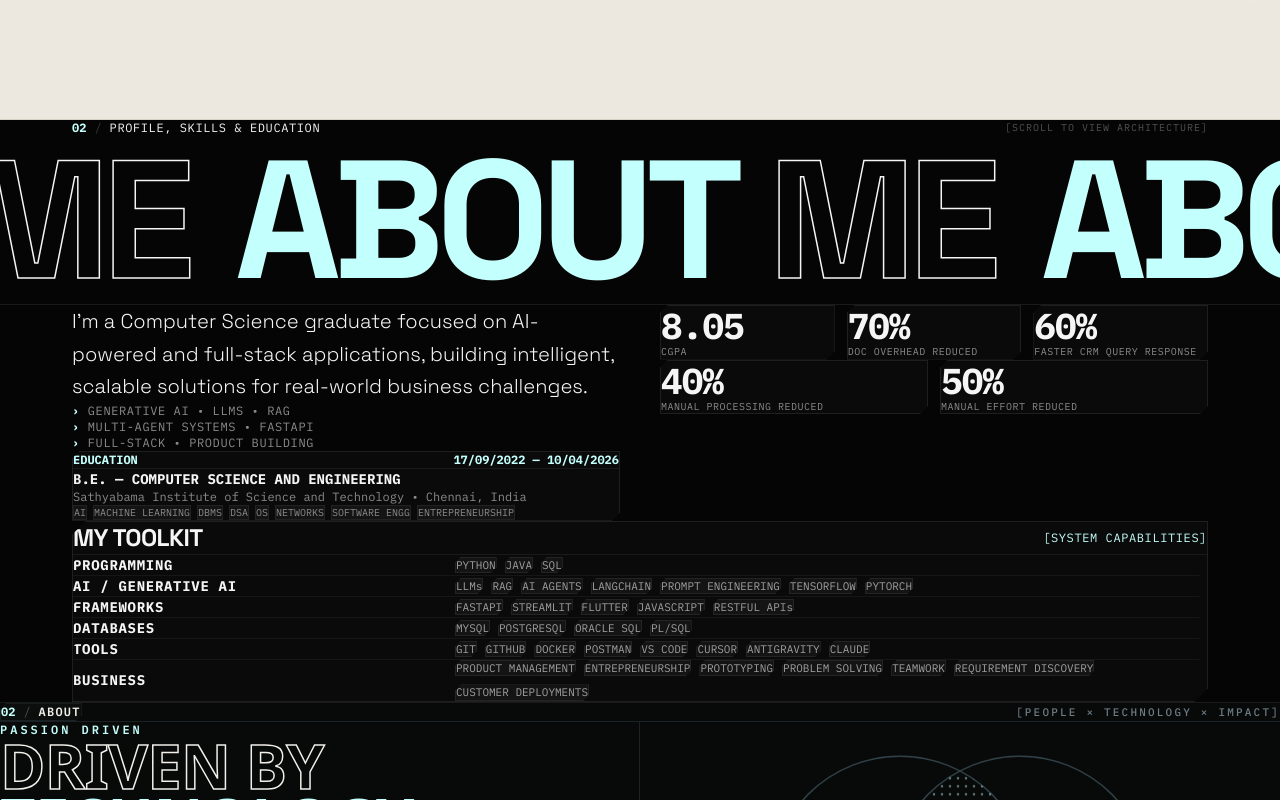
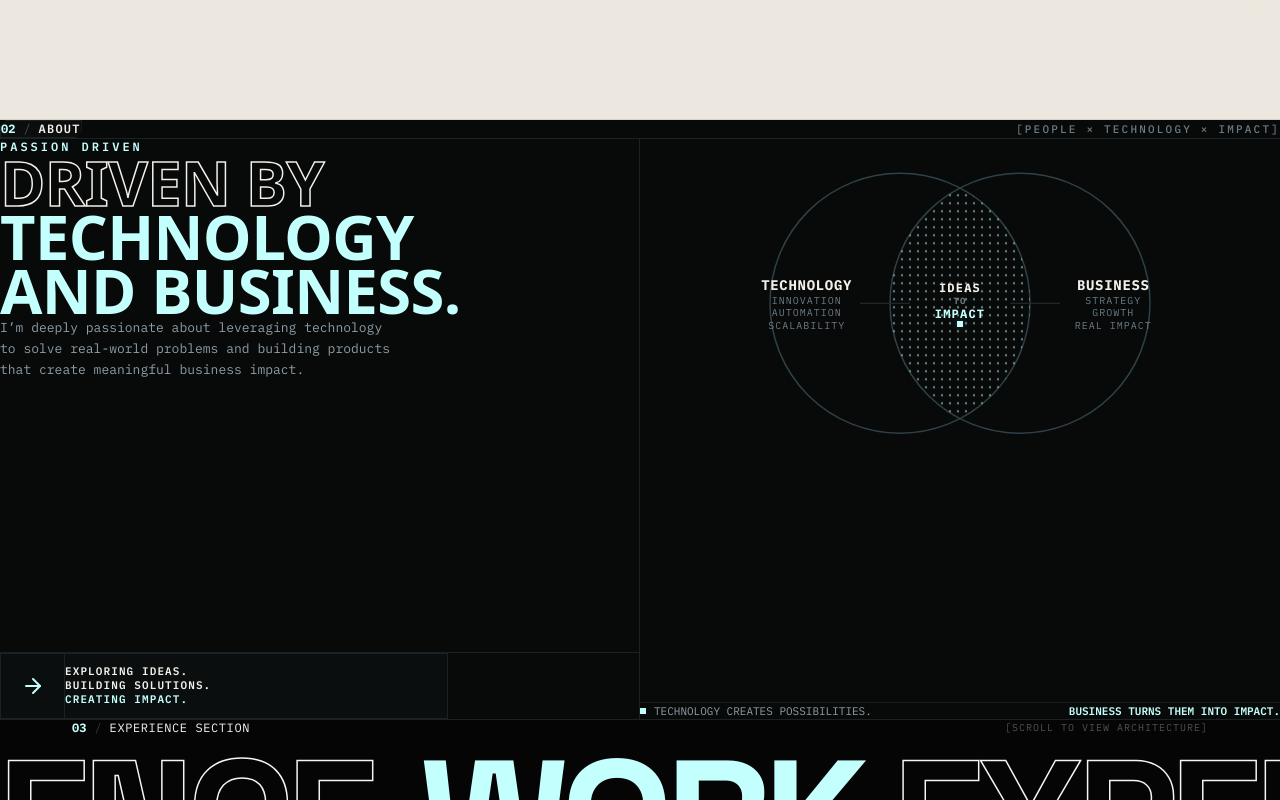
Before and after one commit to nithinag/NITHIN-portfolio, a Next.js app: page / in a window 1280 px wide. Shown: the part 1020-1820 px from the top of the page. Built offline with nearby package versions, Linux system fonts and the light colour scheme.

Commit message:
feat: simplify About section to clean Technology & Business Venn diagram section

```diff
--- a/src/app/page.tsx
+++ b/src/app/page.tsx
@@ -1,7 +1,6 @@
 import Hero from "@/components/hero/Hero";
 import CompanyMarquee from "@/components/sections/CompanyMarquee";
 import AboutMe from "@/components/sections/AboutMe";
-import TechnologyAndBusiness from "@/components/sections/TechnologyAndBusiness";
 import WorkExperience from "@/components/sections/WorkExperience";
 import FeaturedWork from "@/components/sections/FeaturedWork";
 import InDepthLook from "@/components/sections/InDepthLook";
@@ -18,11 +17,8 @@ export default function Home() {
       {/* COMPANY MARQUEE */}
       <CompanyMarquee />
 
-      {/* 02. ABOUT SECTION (PROFILE, STATS, EDUCATION, TOOLKIT) */}
+      {/* 02. ABOUT SECTION (TECHNOLOGY × BUSINESS) */}
       <AboutMe />
-
-      {/* TECHNOLOGY & BUSINESS VENN DIAGRAM ARCHITECTURE */}
-      <TechnologyAndBusiness />
 
       {/* 03. EXPERIENCE SECTION */}
       <WorkExperience />
--- a/src/components/sections/AboutMe.tsx
+++ b/src/components/sections/AboutMe.tsx
@@ -1,137 +1,206 @@
 "use client";
 
-import { portfolioData } from "@/data/portfolioData";
-import GiantSectionBanner from "@/components/ui/GiantSectionBanner";
+import { useState } from "react";
+import { ArrowRight } from "lucide-react";
 import { usePortfolio } from "@/context/ThemeContext";
 
 export default function AboutMe() {
   const { playSound } = usePortfolio();
+  const [activeDomain, setActiveDomain] = useState<"tech" | "biz" | "overlap" | null>(null);
 
   return (
-    <section id="about" className="w-full bg-[#050505] text-[#F5F5F5] border-b border-[#1a1a1a] scroll-mt-14 md:scroll-mt-16 select-none">
-      {/* 1. Giant Marquee Section Header: ABOUT ME ABOUT ME */}
-      <GiantSectionBanner
-        number="02"
-        category="PROFILE, SKILLS & EDUCATION"
-        word1="ABOUT"
-        word2="ME"
-      />
-
-      {/* 2. Main Bio & Metrics Grid (Exact 3rd Image Reference) */}
-      <div className="portfolio-container py-12 md:py-16">
-        <div className="grid grid-cols-1 lg:grid-cols-12 gap-10 items-start">
-          {/* Left: Bio, Focus Areas & Education */}
-          <div className="lg:col-span-6 space-y-6">
-            <p className="text-base sm:text-lg md:text-xl text-[#F5F5F5] leading-relaxed font-light">
-              {portfolioData.personal.bioShort}
-            </p>
-
-            {/* Focus Tags */}
-            <div className="pt-2 space-y-2 font-mono-code text-xs text-[#8B8B8B] tracking-wider">
-              {portfolioData.personal.focusTags.map((tag, i) => (
-                <div key={i} className="flex items-center gap-2">
-                  <span className="text-[var(--accent-theme)] font-bold">›</span>
-                  <span>{tag}</span>
-                </div>
-              ))}
+    <section
+      id="about"
+      className="w-full bg-[#080909] text-[#F2F0EA] border-b border-[#1b2226] select-none scroll-mt-14 md:scroll-mt-16 overflow-hidden"
+    >
+      {/* 1. Header Bar */}
+      <div className="w-full border-b border-[#1b2226] px-4 sm:px-8 md:px-12 lg:px-16 py-3.5 flex items-center justify-between font-mono-code text-[11px] sm:text-xs">
+        <div className="flex items-center gap-2 px-3 py-1 border border-[#1b2226] bg-[#0c0e0e] text-[#F2F0EA] clip-chamfer-btn">
+          <span className="font-bold text-[var(--accent-theme)]">02</span>
+          <span className="text-[#445258]">/</span>
+          <span className="tracking-widest font-semibold uppercase">ABOUT</span>
         </div>
 
-            {/* Education Card */}
-            <div className="p-6 bg-[#0a0a0a] border border-[#1f1f1f] clip-chamfer space-y-3 font-mono-code text-xs mt-4">
-              <div className="flex items-center justify-between border-b border-[#1a1a1a] pb-2 text-[var(--accent-theme)] font-bold">
-                <span>EDUCATION</span>
-                <span>17/09/2022 — 10/04/2026</span>
+        <div className="tracking-[0.2em] text-[#6b7c85] text-[10px] sm:text-[11px] uppercase font-medium">
+          [PEOPLE × TECHNOLOGY × IMPACT]
         </div>
-              <div className="text-sm font-bold text-[#F5F5F5]">
-                B.E. — COMPUTER SCIENCE AND ENGINEERING
       </div>
-              <div className="text-[#8B8B8B]">
-                Sathyabama Institute of Science and Technology • Chennai, India
+
+      {/* 2. Main 2-Zone Grid (Left: Display Typography, Right: Expanded Venn Diagram) */}
+      <div className="w-full grid grid-cols-1 lg:grid-cols-12 min-h-[520px] xl:min-h-[580px]">
+        {/* Left Column (50%): Typography & Statement */}
+        <div className="lg:col-span-6 border-b lg:border-b-0 lg:border-r border-[#1b2226] p-6 sm:p-10 md:p-12 xl:p-14 flex flex-col justify-between space-y-8">
+          <div className="space-y-4">
+            <div className="font-mono-code text-[11px] sm:text-xs font-semibold text-[var(--accent-theme)] tracking-[0.25em] uppercase">
+              PASSION DRIVEN
             </div>
-              <div className="pt-2 text-[10px] text-[#666] flex flex-wrap gap-1.5 uppercase">
-                {["AI", "MACHINE LEARNING", "DBMS", "DSA", "OS", "NETWORKS", "SOFTWARE ENGG", "ENTREPRENEURSHIP"].map((s) => (
-                  <span key={s} className="px-2 py-0.5 bg-[#141414] border border-[#222] text-[#8B8B8B]">
-                    {s}
-                  </span>
-                ))}
+
+            <div className="space-y-0 leading-[0.88] tracking-[-0.04em] font-sans">
+              <div
+                className="text-[clamp(2.4rem,4.8vw,4.8rem)] font-black uppercase text-transparent"
+                style={{ WebkitTextStroke: "1.5px #F2F0EA" }}
+              >
+                DRIVEN BY
+              </div>
+              <div className="text-[clamp(2.4rem,4.8vw,4.8rem)] font-black uppercase text-[var(--accent-theme)] transition-colors duration-300">
+                TECHNOLOGY
+              </div>
+              <div className="text-[clamp(2.4rem,4.8vw,4.8rem)] font-black uppercase text-[var(--accent-theme)] transition-colors duration-300">
+                AND BUSINESS.
+              </div>
+            </div>
+
+            <p className="font-mono-code text-xs sm:text-[13px] text-[#8e9fa8] leading-relaxed max-w-lg pt-1 font-light">
+              I’m deeply passionate about leveraging technology <br className="hidden sm:inline" />
+              to solve real-world problems and building products <br className="hidden sm:inline" />
+              that create meaningful business impact.
+            </p>
+          </div>
+
+          {/* Bottom Left Statement Box */}
+          <div className="pt-4 border-t border-[#1b2226]">
+            <div className="flex items-center border border-[#1b2226] bg-[#0b0e0f] w-full max-w-md">
+              <div className="w-14 sm:w-16 h-14 sm:h-16 flex items-center justify-center border-r border-[#1b2226] text-[var(--accent-theme)] shrink-0">
+                <ArrowRight className="w-5 h-5 sm:w-6 sm:h-6" />
+              </div>
+
+              <div className="px-4 sm:px-6 py-2 font-mono-code text-[10px] sm:text-[11px] text-[#F2F0EA] tracking-widest font-semibold uppercase leading-tight space-y-0.5">
+                <p>EXPLORING IDEAS.</p>
+                <p>BUILDING SOLUTIONS.</p>
+                <p className="text-[var(--accent-theme)]">CREATING IMPACT.</p>
+              </div>
             </div>
           </div>
         </div>
 
-          {/* Right: 5 Metric Cards (Exact 3rd Image Reference) */}
-          <div className="lg:col-span-6">
-            <div className="grid grid-cols-1 sm:grid-cols-3 gap-3">
-              {/* Row 1: 3 cards (8.05 CGPA, 70%, 60%) */}
-              {portfolioData.personal.stats.slice(0, 3).map((stat, i) => (
+        {/* Right Column (50%): Fully Expanded Venn Diagram */}
+        <div className="lg:col-span-6 p-6 sm:p-10 md:p-12 flex flex-col justify-between items-center bg-[#080909] relative">
+          <div className="w-full max-w-[460px] aspect-[1.4/1] relative flex items-center justify-center my-auto">
+            <svg
+              viewBox="0 0 460 320"
+              className="w-full h-full text-[#304047]"
+              fill="none"
+              xmlns="http://www.w3.org/2000/svg"
+            >
+              <defs>
+                <pattern id="techBizLens" x="0" y="0" width="8" height="8" patternUnits="userSpaceOnUse">
+                  <circle cx="4" cy="4" r="1.2" fill="#C3FFFC" opacity="0.65" />
+                </pattern>
+                <clipPath id="techCircleClip">
+                  <circle cx="170" cy="160" r="130" />
+                </clipPath>
+              </defs>
+
+              {/* Left Circle Outline */}
+              <circle
+                cx="170"
+                cy="160"
+                r="130"
+                stroke="currentColor"
+                strokeWidth="1.5"
+                className={`transition-colors duration-300 ${
+                  activeDomain === "tech" ? "stroke-[var(--accent-theme)]" : "stroke-[#304047]"
+                }`}
+              />
+
+              {/* Right Circle Outline */}
+              <circle
+                cx="290"
+                cy="160"
+                r="130"
+                stroke="currentColor"
+                strokeWidth="1.5"
+                className={`transition-colors duration-300 ${
+                  activeDomain === "biz" ? "stroke-[var(--accent-theme)]" : "stroke-[#304047]"
+                }`}
+              />
+
+              {/* Overlap Lens Fill */}
+              <g clipPath="url(#techCircleClip)">
+                <circle
+                  cx="290"
+                  cy="160"
+                  r="130"
+                  fill="url(#techBizLens)"
+                  className={`transition-opacity duration-300 ${
+                    activeDomain === "overlap" ? "opacity-100" : "opacity-75"
+                  }`}
+                />
+              </g>
+
+              {/* Connecting Lines */}
+              <line x1="130" y1="160" x2="180" y2="160" stroke="#223036" strokeWidth="1" />
+              <line x1="280" y1="160" x2="330" y2="160" stroke="#223036" strokeWidth="1" />
+            </svg>
+
+            {/* Typography Overlay */}
+            <div className="absolute inset-0 flex items-center justify-between pointer-events-auto px-4 sm:px-8">
+              {/* Left Domain: TECHNOLOGY */}
               <div
-                  key={i}
-                  className="p-5 bg-[#0a0a0a] border border-[#1f1f1f] hover:border-[var(--accent-theme)] transition-colors group clip-chamfer"
+                onMouseEnter={() => {
+                  setActiveDomain("tech");
+                  playSound("hover");
+                }}
+                onMouseLeave={() => setActiveDomain(null)}
+                className="w-1/3 flex flex-col items-center justify-center text-center cursor-pointer select-none space-y-1 z-10"
               >
-                  <div className="text-2xl sm:text-3xl lg:text-4xl font-black text-[#F5F5F5] group-hover:text-[var(--accent-theme)] transition-colors font-mono-code tracking-tight">
-                    {stat.value}
+                <div className="font-mono-code text-xs sm:text-sm font-black tracking-wider uppercase text-[#F2F0EA]">
+                  TECHNOLOGY
                 </div>
-                  <div className="font-mono-code text-[10px] text-[#8B8B8B] uppercase tracking-wider mt-2 leading-tight">
-                    {stat.label}
+                <div className="font-mono-code text-[9px] sm:text-[10px] text-[#6b7c85] uppercase tracking-widest leading-tight space-y-0.5">
+                  <p>INNOVATION</p>
+                  <p>AUTOMATION</p>
+                  <p>SCALABILITY</p>
                 </div>
               </div>
-              ))}
+
+              {/* Center Overlap: IDEAS TO IMPACT */}
+              <div
+                onMouseEnter={() => {
+                  setActiveDomain("overlap");
+                  playSound("hover");
+                }}
+                onMouseLeave={() => setActiveDomain(null)}
+                className="w-1/3 flex flex-col items-center justify-center text-center cursor-pointer select-none space-y-1 z-20"
+              >
+                <div className="font-mono-code text-[11px] sm:text-xs font-black uppercase tracking-widest text-[#F2F0EA] leading-tight space-y-0.5">
+                  <p>IDEAS</p>
+                  <p className="text-[#6b7c85] text-[9px]">TO</p>
+                  <p className="text-[var(--accent-theme)]">IMPACT</p>
+                </div>
+                <div className="w-1.5 h-1.5 bg-[var(--accent-theme)] shadow-[0_0_8px_var(--accent-glow)] mt-1" />
               </div>
 
-            <div className="grid grid-cols-1 sm:grid-cols-2 gap-3 mt-3">
-              {/* Row 2: 2 cards (40%, 50%) */}
-              {portfolioData.personal.stats.slice(3, 5).map((stat, i) => (
+              {/* Right Domain: BUSINESS */}
               <div
-                  key={i}
-                  className="p-5 bg-[#0a0a0a] border border-[#1f1f1f] hover:border-[var(--accent-theme)] transition-colors group clip-chamfer"
+                onMouseEnter={() => {
+                  setActiveDomain("biz");
+                  playSound("hover");
+                }}
+                onMouseLeave={() => setActiveDomain(null)}
+                className="w-1/3 flex flex-col items-center justify-center text-center cursor-pointer select-none space-y-1 z-10"
               >
-                  <div className="text-2xl sm:text-3xl lg:text-4xl font-black text-[#F5F5F5] group-hover:text-[var(--accent-theme)] transition-colors font-mono-code tracking-tight">
-                    {stat.value}
+                <div className="font-mono-code text-xs sm:text-sm font-black tracking-wider uppercase text-[#F2F0EA]">
+                  BUSINESS
                 </div>
-                  <div className="font-mono-code text-[10px] text-[#8B8B8B] uppercase tracking-wider mt-2 leading-tight">
-                    {stat.label}
+                <div className="font-mono-code text-[9px] sm:text-[10px] text-[#6b7c85] uppercase tracking-widest leading-tight space-y-0.5">
+                  <p>STRATEGY</p>
+                  <p>GROWTH</p>
+                  <p>REAL IMPACT</p>
                 </div>
-                </div>
-              ))}
               </div>
             </div>
           </div>
 
-        {/* 3. MY TOOLKIT Section (Exact 3rd Image Reference) */}
-        <div className="mt-12 border border-[#1f1f1f] bg-[#0a0a0a] p-6 sm:p-8 md:p-10 clip-chamfer-lg">
-          <div className="flex items-center justify-between border-b border-[#1a1a1a] pb-4 mb-6">
-            <h3 className="text-xl sm:text-2xl font-black uppercase tracking-tight text-[#F5F5F5]">
-              MY TOOLKIT
-            </h3>
-            <span className="font-mono-code text-xs text-[var(--accent-theme)] uppercase tracking-wider">
-              [SYSTEM CAPABILITIES]
-            </span>
+          {/* Bottom Right Metadata */}
+          <div className="w-full flex items-center justify-between pt-4 border-t border-[#1b2226]/80 text-[10px] sm:text-[11px] font-mono-code text-[#8e9fa8]">
+            <div className="flex items-center gap-2">
+              <span className="w-1.5 h-1.5 bg-[var(--accent-theme)]" />
+              <span>TECHNOLOGY CREATES POSSIBILITIES.</span>
             </div>
-
-          <div className="divide-y divide-[#1a1a1a]">
-            {portfolioData.blueprintToolkit.map((item) => (
-              <div
-                key={item.category}
-                className="py-3.5 sm:py-4 grid grid-cols-1 md:grid-cols-12 gap-3 items-center hover:bg-[#0e0e0e] px-2 -mx-2 transition-colors clip-chamfer"
-              >
-                {/* Category Name */}
-                <div className="md:col-span-4 font-mono-code text-xs sm:text-sm font-bold text-[#F5F5F5] uppercase tracking-wider">
-                  {item.category}
+            <div className="text-[var(--accent-theme)] font-semibold uppercase">
+              BUSINESS TURNS THEM INTO IMPACT.
             </div>
-
-                {/* Skills List */}
-                <div className="md:col-span-8 flex flex-wrap gap-2 font-mono-code text-xs">
-                  {item.skills.map((skill) => (
-                    <span
-                      key={skill}
-                      onClick={() => playSound("click")}
-                      className="px-2.5 py-1 bg-[#141414] border border-[#242424] hover:border-[var(--accent-theme)] hover:text-[var(--accent-theme)] text-[#A0A0A0] transition-colors cursor-default clip-chamfer-btn text-[11px]"
-                    >
-                      {skill}
-                    </span>
-                  ))}
-                </div>
-              </div>
-            ))}
           </div>
         </div>
       </div>
```
Lines whose indentation alone changed are shown as unchanged.
